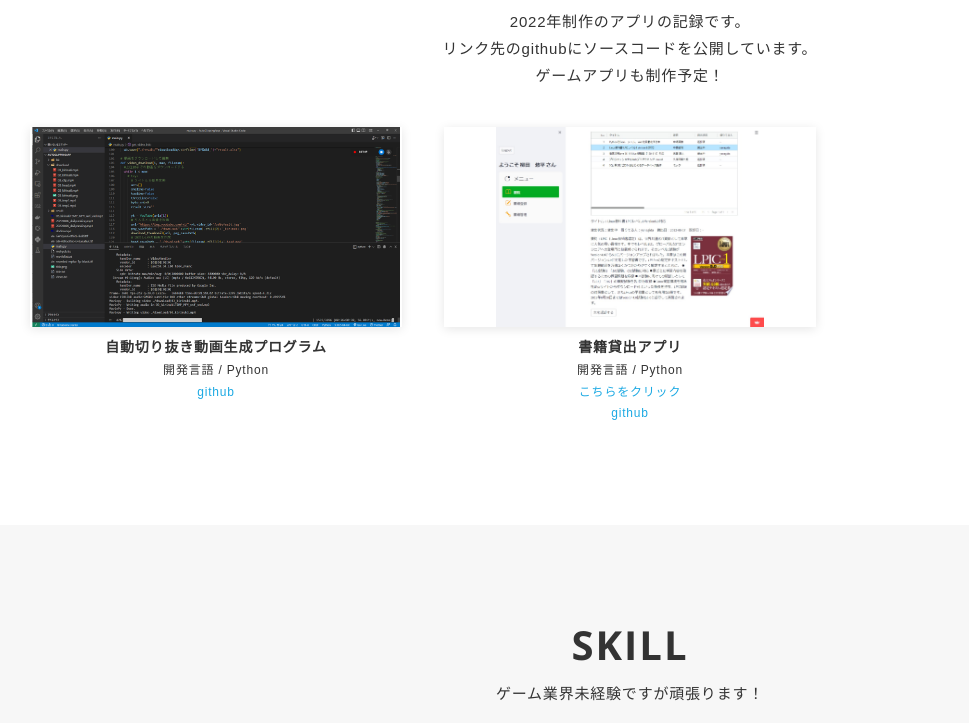
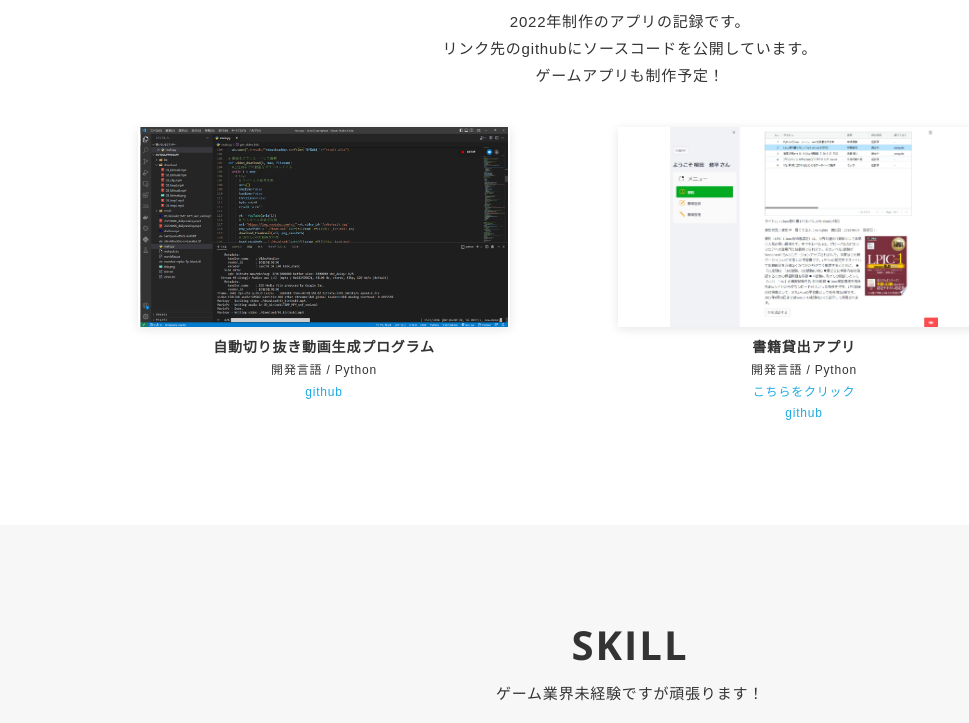
Before and after one commit to YYuhei/Portfolio, a plain HTML site: page index.html in a window 1280 px wide. Shown: the part 1520-2243 px from the top of the page, without its empty margins (10-979 px from the left). Drawn offline with nearby package versions, Linux system fonts and the light colour scheme.

Commit message:
Update style.css

```diff
--- a/css/style.css
+++ b/css/style.css
@@ -280,16 +280,17 @@ li {
 #works .card {
   flex-basis: 31%;
   margin-bottom: 60px;
+  margin-left: auto;
 }
 
 #works .card-wrapper::after {
-  display: block;
-  flex-basis: 31%;
+  display: flex;
+  flex-basis: 20%;
   content: "";
 }
 
-#works .card:nth-child(3n+1):nth-last-child(-n+3),
-#works .card:nth-child(3n+1):nth-last-child(-n+3)~div {
+#works .card:nth-child(2n+1):nth-last-child(-n+2),
+#works .card:nth-child(2n+1):nth-last-child(-n+2)~div {
   margin-bottom: 0;
 }
 
```
